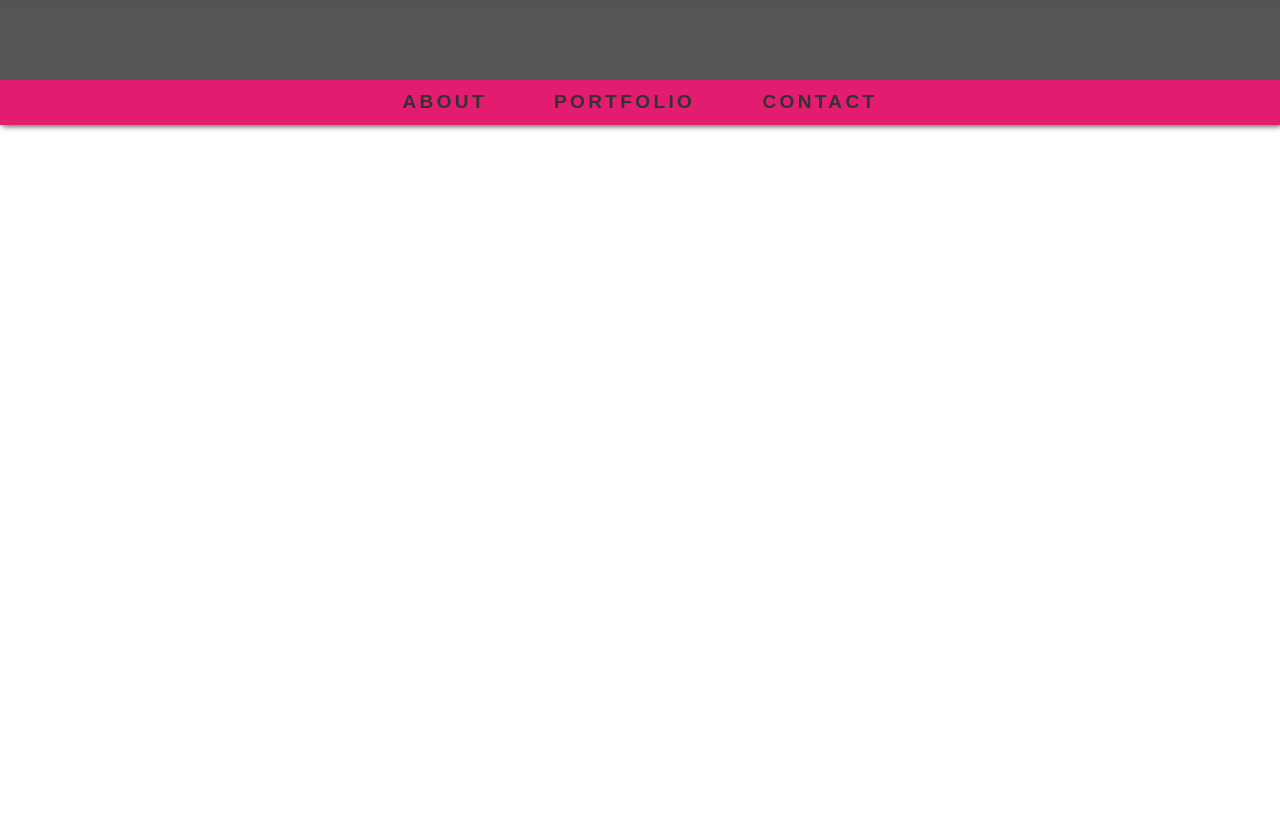
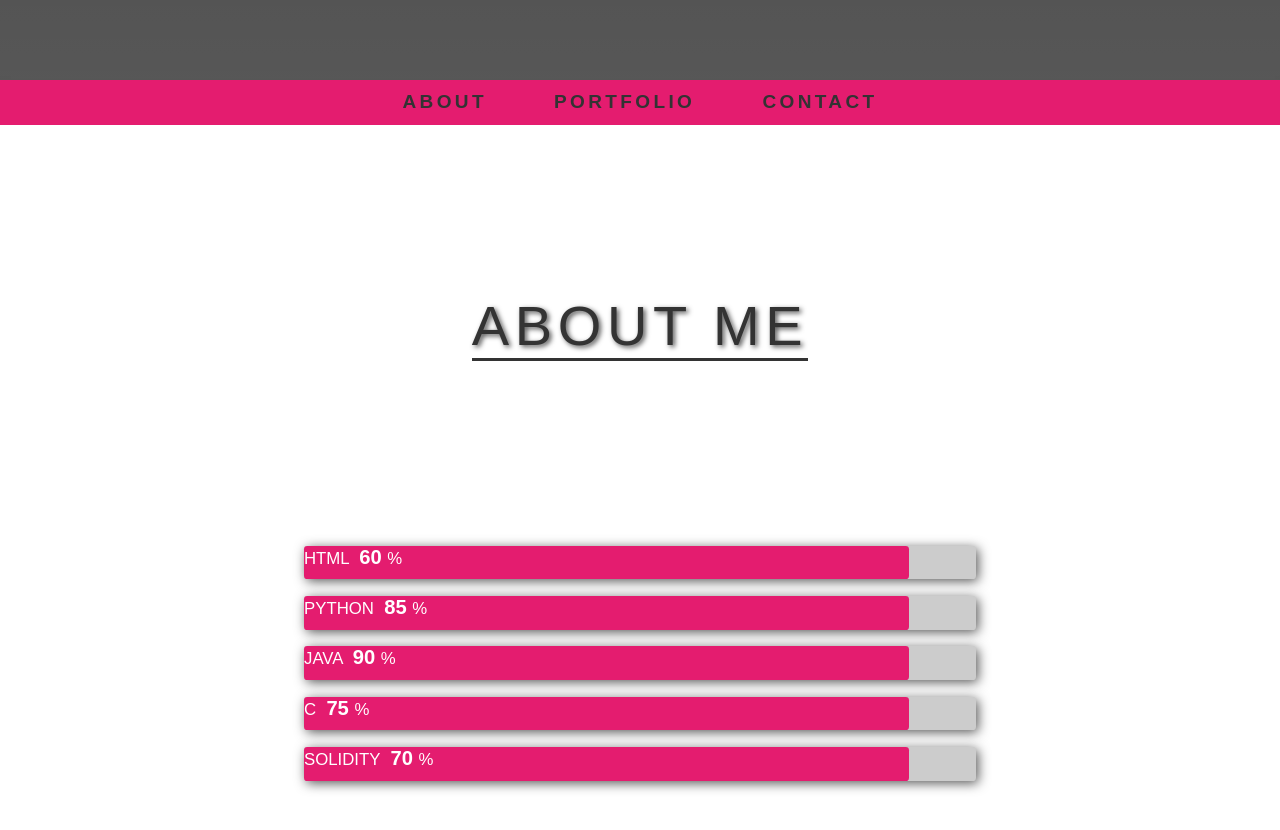
Before and after one commit to JavierPenita/OwnCV, a plain HTML site: page index.html in a window 1280 px wide. Shown: the part 720-1550 px from the top of the page. Before the commit the page ends 1445 px from the top, so only its background shows below. Drawn offline with Linux system fonts and the light colour scheme.

Commit message:
About me, JS #TODO

```diff
--- a/index.html
+++ b/index.html
@@ -35,8 +35,51 @@
             <a href="#" class="navbar-link">Portfolio</a>
             <a href="#" class="navbar-link">Contact</a>
          </nav>
-         <br><br><br><br><br><br><br><br><br><br><br><br><br><br><br><br><br><br><br><br><br><br><br><br><br><br><br><br><br><br><br><br><br><br><br><br><br><br><br><br><br><br><br><br><br><br><br><br><br><br>
         <!-- End Nav bar -->
+
+        <!-- Section 2 -->
+        <section class="section-2">
+            <h1 class="section-2-heading"> About Me
+            </h1>
+            <div class="progress-bars-wrapper">
+                <div class="progress-bar">
+                <p class="progress-text">
+                    HTML
+                    <span>60</span>%
+                </p>
+                <div class="progress-percent"></div>
+                </div>
+                <div class="progress-bar">
+                <p class="progress-text">
+                    PYTHON
+                    <span>85</span>%
+                    </p>
+                    <div class="progress-percent"></div>
+                    </div>
+                    <div class="progress-bar">
+                <p class="progress-text">
+                    JAVA
+                    <span>90</span>%
+                </p>
+                <div class="progress-percent"></div>
+                </div>
+                <div class="progress-bar">
+                <p class="progress-text">
+                    C
+                    <span>75</span>%
+                </p>
+                <div class="progress-percent"></div>
+                </div>
+                <div class="progress-bar">
+                    <p class="progress-text">
+                        SOLIDITY
+                        <span>70</span>%
+                    </p>
+                    <div class="progress-percent"></div>
+                    </div>
+            </div>
+        </section>
+        <!-- End Section 2 -->
     </div>
 
 
--- a/style.css
+++ b/style.css
@@ -109,3 +109,51 @@ html{
     width: 130%;
 }
 /* end navbar*/
+
+/* section 2 */
+    .section-2 {
+        width: 100%;
+        height: 100%;
+        padding: 15rem 0 10rem 0;
+        background-color: white;
+        display: flex;
+        flex-direction: column;
+        align-items: center;
+    }
+    .section-2-heading{
+        font-size: 5rem;
+        color: #333;
+        text-transform: uppercase;
+        letter-spacing: 0.5rem;
+        margin-bottom: 15rem;
+        border-bottom: 0.3rem solid #333;
+        text-shadow: 0.2rem 0.2rem 0.5rem #555;
+    }
+    .progress-bars-wrapper{
+        margin-bottom: 10rem;
+    }
+    .progress-bar{
+        width: 60rem;
+        height: 3rem;
+        background-color: #ccc;
+        margin: 1.5rem 0;
+        border-radius: 0.3rem;
+        box-shadow: 0.2rem 0.2rem 1rem #555;
+    }
+    .progress-text {
+        position: absolute;
+        font-size: 1.5rem;
+        color: #fff;
+    }
+    .progress-text span{
+        margin: 0.5rem;
+        font-size: 1.8rem;
+        font-weight: 700;
+    }
+    .progress-percent{
+        width: 90%;
+        height: 100%;
+        background-color: #e41c6f;
+        border-radius: 0.3rem;
+    }
+/* end section 2 */
```
